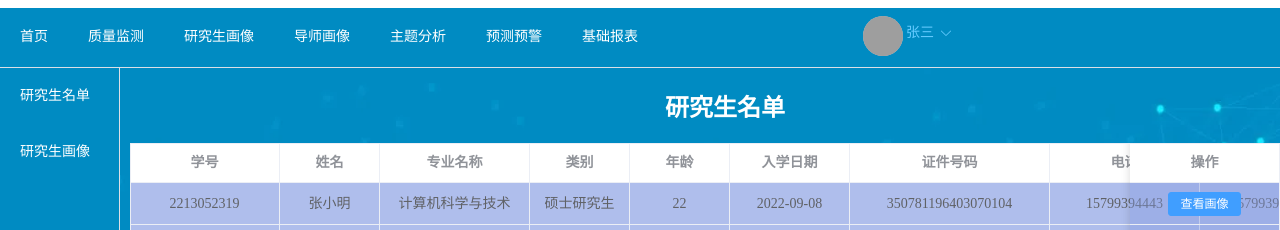
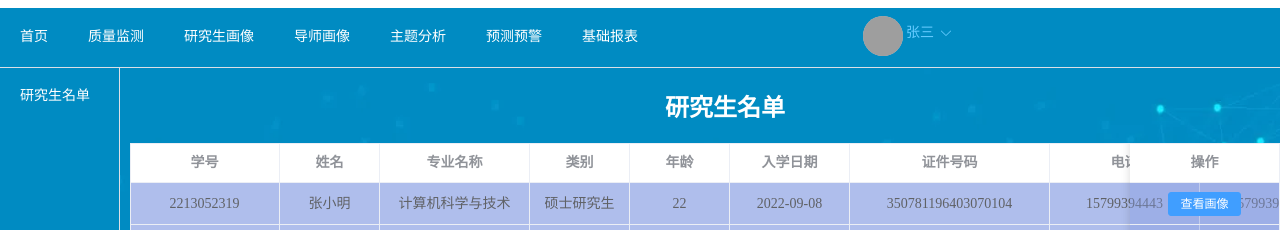
Before and after one commit to 16671072395/vue3-post, a Vue app: page /postname in a window 1280 px wide. Shown: the top 230 px of the page. Built offline with nearby package versions, Linux system fonts and the light colour scheme; sample sign-in values are in the browser's storage; grey boxes are pictures that could not be loaded.

Commit message:
不直接显示研究生画像界面，需要点击查看

```diff
--- a/src/views/PostgraduatePortrait.vue
+++ b/src/views/PostgraduatePortrait.vue
@@ -16,9 +16,9 @@
           <el-menu-item index="/postname">
             <span>研究生名单</span>
           </el-menu-item>
-          <el-menu-item index="/postportrait">
+          <!-- <el-menu-item index="/postportrait">
             <span>研究生画像</span>
-          </el-menu-item>
+          </el-menu-item> -->
         </el-menu>
       </el-aside>
       <el-main class="allHeight">
```
